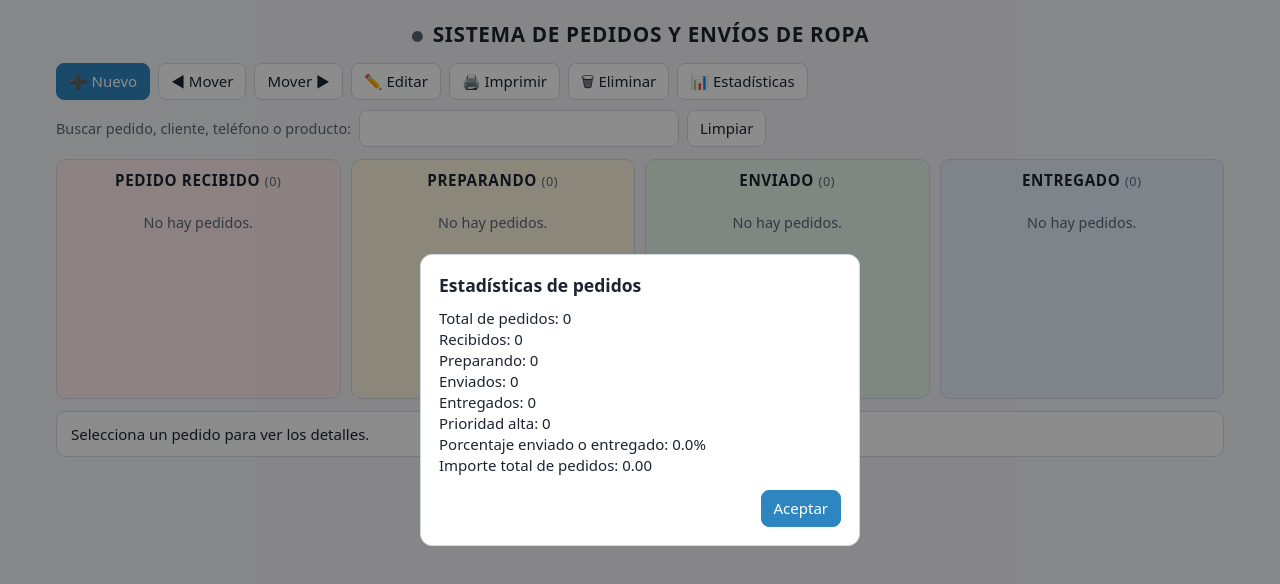
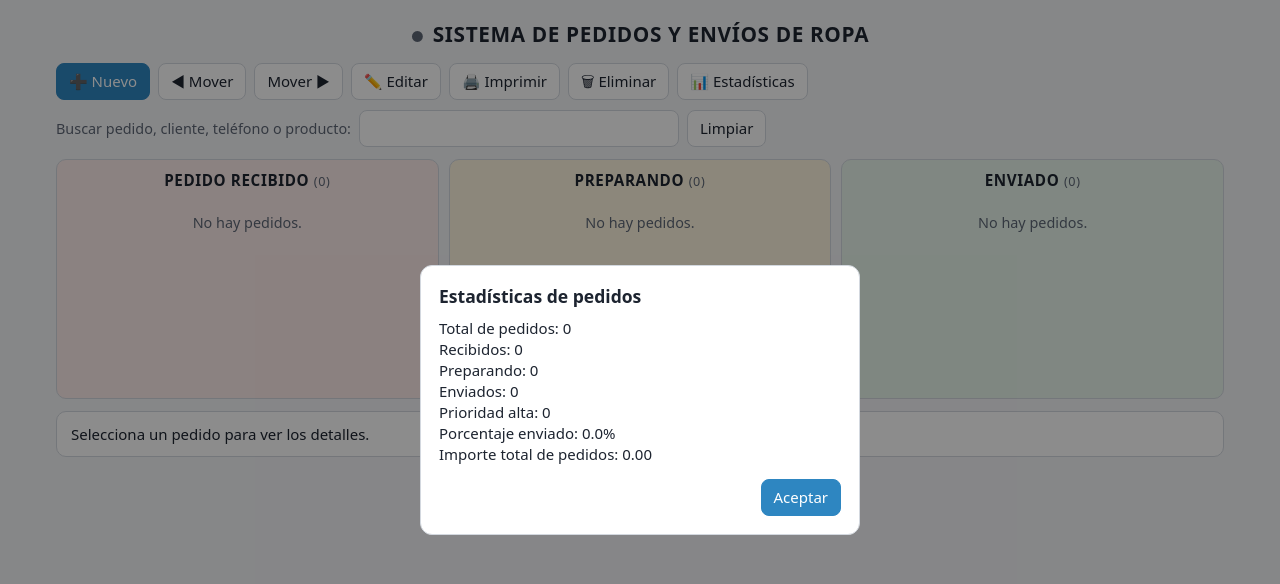
Before and after one commit to tv940848-cyber/proyecto, a plain HTML site: page index.html in a window 1280 px wide. Both pictures are taken after a click on the button "Estadísticas". Drawn offline with Linux system fonts and the light colour scheme; no server answers.

Commit message:
Add files via upload

```diff
--- a/index.html
+++ b/index.html
@@ -25,13 +25,12 @@ button.pri{background:var(--acc);color:var(--accfg);border-color:var(--acc)}
 input,select{background:var(--card);border:1px solid var(--bd);border-radius:8px;padding:7px 10px;width:100%}
 .search{display:flex;gap:8px;align-items:center;margin-bottom:12px;flex-wrap:wrap}
 .search input{max-width:320px}
-.board{display:grid;grid-template-columns:repeat(4,1fr);gap:10px}
-@media (max-width:1000px){.board{grid-template-columns:repeat(2,1fr)}}
+.board{display:grid;grid-template-columns:repeat(3,1fr);gap:10px}
 @media (max-width:760px){.board{grid-template-columns:1fr}}
 .col{border:1px solid var(--bd);border-radius:10px;padding:8px;min-height:240px}
 .col h2{font-size:.95rem;text-align:center;margin:2px 0 8px;text-transform:uppercase;letter-spacing:.04em}
 .col small{color:var(--muted);font-weight:400}
-.col:nth-child(1){background:var(--c0)}.col:nth-child(2){background:var(--c1)}.col:nth-child(3){background:var(--c2)}.col:nth-child(4){background:var(--c3)}
+.col:nth-child(1){background:var(--c0)}.col:nth-child(2){background:var(--c1)}.col:nth-child(3){background:var(--c2)}
 .card{display:block;width:100%;text-align:left;margin-bottom:6px;border-left:5px solid var(--muted)}
 .card.sel{outline:2px solid var(--acc)}
 .card.Alta{border-left-color:var(--alta)}.card.Media{border-left-color:var(--media)}.card.Baja{border-left-color:var(--baja)}
@@ -150,8 +149,8 @@ const app = initializeApp(firebaseConfig);
 const db = getDatabase(app);
 const refPedidos = ref(db, "pedidos");
 
-const COLUMNAS = ["Pedido recibido", "Preparando", "Enviado", "Entregado"];
-const ETIQ = ["Recibidos", "Preparando", "Enviados", "Entregados"];
+const COLUMNAS = ["Pedido recibido", "Preparando", "Enviado"];
+const ETIQ = ["Recibidos", "Preparando", "Enviados"];
 const RANGO = { Alta: 0, Media: 1, Baja: 2 };
 let pedidos = [], sel = null, tab = 0, editId = null;
 
@@ -300,16 +299,15 @@ function eliminar() {
 
 function estadisticas() {
   const n = e => pedidos.filter(p => p.estado === e).length;
-  const total = pedidos.length, env = n("Enviado"), ent = n("Entregado");
+  const total = pedidos.length, env = n("Enviado");
   const importe = pedidos.reduce((s, p) => s + (Number(p.precio) > 0 ? p.precio * p.cantidad : 0), 0);
   mensaje("Estadísticas de pedidos",
     "Total de pedidos: " + total +
     "\nRecibidos: " + n("Pedido recibido") +
     "\nPreparando: " + n("Preparando") +
     "\nEnviados: " + env +
-    "\nEntregados: " + ent +
     "\nPrioridad alta: " + pedidos.filter(p => p.prioridad === "Alta").length +
-    "\nPorcentaje enviado o entregado: " + (total ? (env + ent) / total * 100 : 0).toFixed(1) + "%" +
+    "\nPorcentaje enviado: " + (total ? env / total * 100 : 0).toFixed(1) + "%" +
     "\nImporte total de pedidos: " + importe.toFixed(2));
 }
 
```
